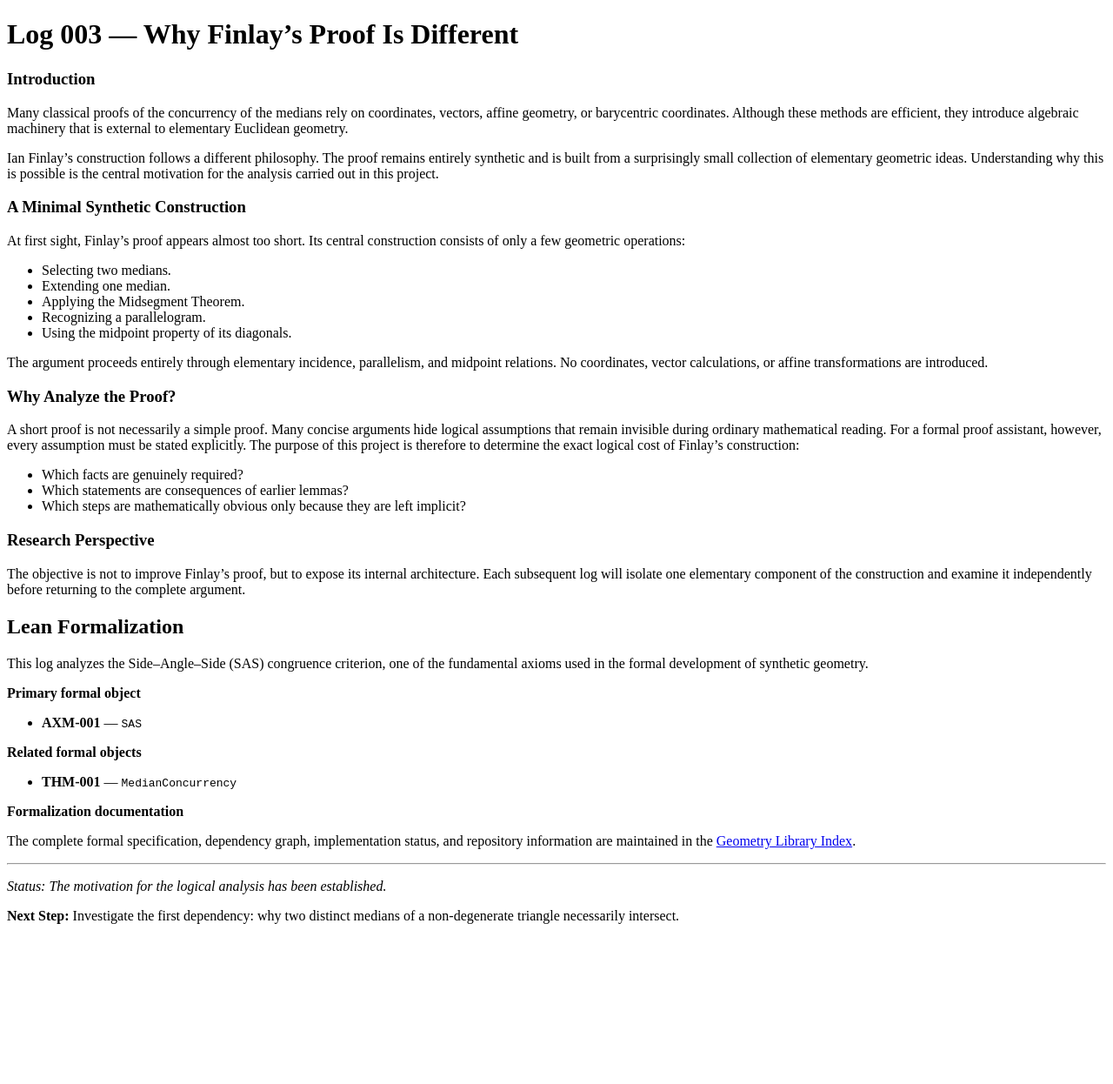
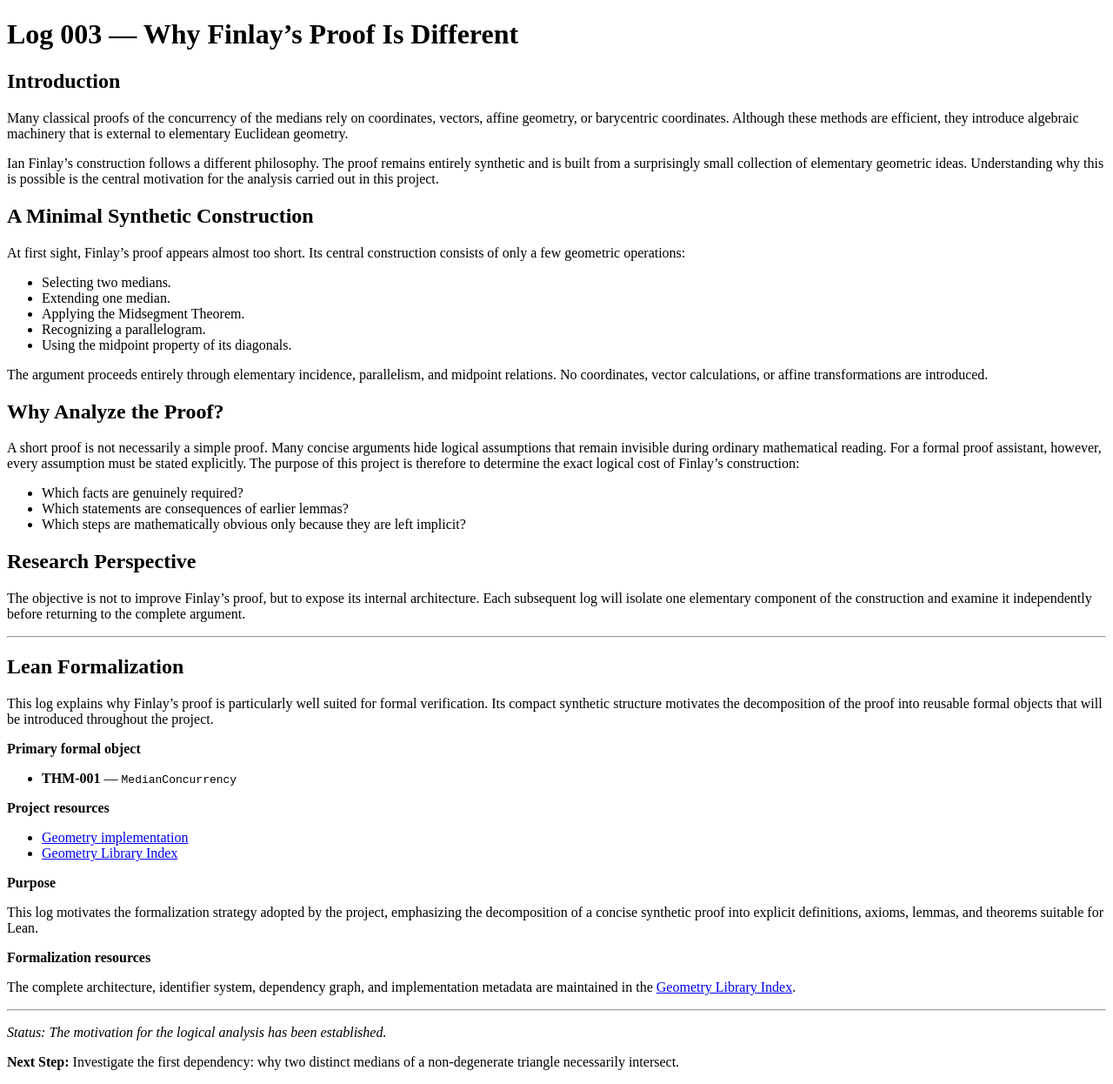
Before and after one commit to cgjteam/cgjteam.github.io, a Jekyll site: the page built from log-003.md, in a window 1280 px wide. Shown: the whole page at 87% size. Built offline with Jekyll 4.4.1, drawn with Linux system fonts in a browser that asks for light colours; comment, search, counter and statistics services are not loaded; our own code applies the rules of GitHub Pages for plain Markdown files; before the commit the page ends 1078 px from its top, so only the background shows below that.

Commit message:
Update log-003.md

```diff
--- a/log-003.md
+++ b/log-003.md
@@ -4,12 +4,14 @@ layout: default
 
 # Log 003 — Why Finlay's Proof Is Different
 
-### Introduction
+## Introduction
+
 Many classical proofs of the concurrency of the medians rely on coordinates, vectors, affine geometry, or barycentric coordinates. Although these methods are efficient, they introduce algebraic machinery that is external to elementary Euclidean geometry.
 
 Ian Finlay's construction follows a different philosophy. The proof remains entirely synthetic and is built from a surprisingly small collection of elementary geometric ideas. Understanding why this is possible is the central motivation for the analysis carried out in this project.
 
-### A Minimal Synthetic Construction
+## A Minimal Synthetic Construction
+
 At first sight, Finlay's proof appears almost too short. Its central construction consists of only a few geometric operations:
 
 * Selecting two medians.
@@ -18,37 +20,45 @@ At first sight, Finlay's proof appears almost too short. Its central constructio
 * Recognizing a parallelogram.
 * Using the midpoint property of its diagonals.
 
-
-
 The argument proceeds entirely through elementary incidence, parallelism, and midpoint relations. No coordinates, vector calculations, or affine transformations are introduced.
 
-### Why Analyze the Proof?
+## Why Analyze the Proof?
+
 A short proof is not necessarily a simple proof. Many concise arguments hide logical assumptions that remain invisible during ordinary mathematical reading. For a formal proof assistant, however, every assumption must be stated explicitly. The purpose of this project is therefore to determine the exact logical cost of Finlay's construction:
 
 * Which facts are genuinely required?
 * Which statements are consequences of earlier lemmas?
 * Which steps are mathematically obvious only because they are left implicit?
 
-### Research Perspective
+## Research Perspective
+
 The objective is not to improve Finlay's proof, but to expose its internal architecture. Each subsequent log will isolate one elementary component of the construction and examine it independently before returning to the complete argument.
+
+---
 
 ## Lean Formalization
 
-This log analyzes the Side–Angle–Side (SAS) congruence criterion, one of the fundamental axioms used in the formal development of synthetic geometry.
+This log explains why Finlay's proof is particularly well suited for formal verification. Its compact synthetic structure motivates the decomposition of the proof into reusable formal objects that will be introduced throughout the project.
 
 **Primary formal object**
 
-- **AXM-001** — `SAS`
-
-**Related formal objects**
-
 - **THM-001** — `MedianConcurrency`
 
-**Formalization documentation**
+**Project resources**
 
-The complete formal specification, dependency graph, implementation status, and repository information are maintained in the [Geometry Library Index](./Geometry.md).
+- [Geometry implementation](./Geometry_lean.html)
+- [Geometry Library Index](./Geometry.md)
+
+**Purpose**
+
+This log motivates the formalization strategy adopted by the project, emphasizing the decomposition of a concise synthetic proof into explicit definitions, axioms, lemmas, and theorems suitable for Lean.
+
+**Formalization resources**
+
+The complete architecture, identifier system, dependency graph, and implementation metadata are maintained in the [Geometry Library Index](./Geometry.md).
 
 ---
+
 *Status: The motivation for the logical analysis has been established.*
 
 **Next Step:** Investigate the first dependency: why two distinct medians of a non-degenerate triangle necessarily intersect.
```
